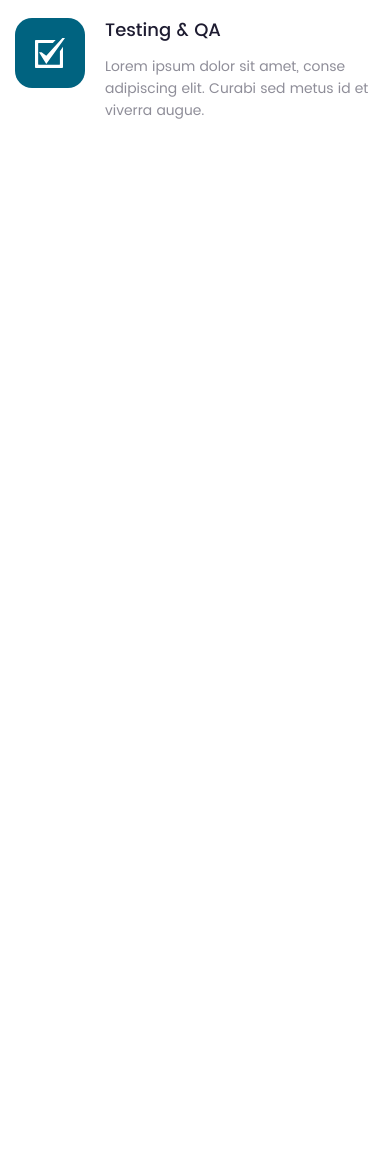
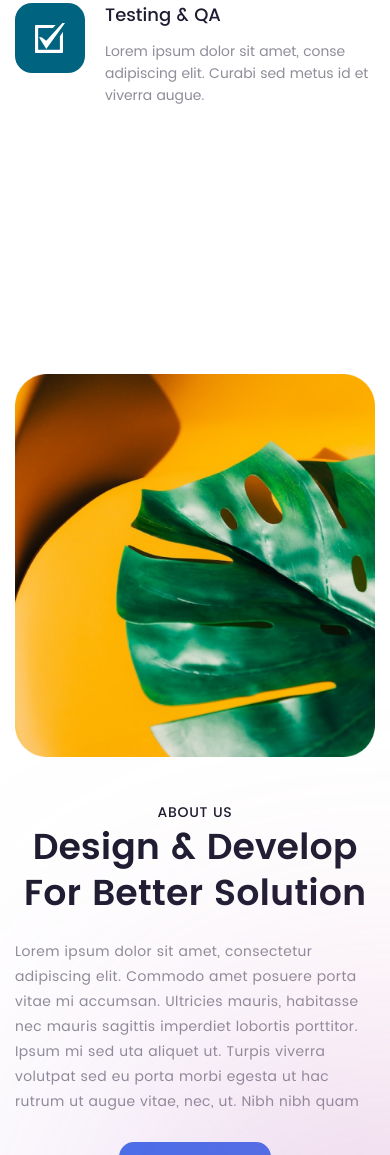
Before and after one commit to ptrv-dev/www-agency, a website: page src/index.html in a window 390 px wide. Shown: the part 845-2000 px from the top of the page. Before the commit the page ends 1114 px from the top, so only its background shows below. Drawn offline with nearby package versions, Linux system fonts and the light colour scheme; files that its build step writes are made by us from their sources; files whose address does not match are found by name.

Commit message:
Section About Us is done.

```diff
--- a/src/index.html
+++ b/src/index.html
@@ -1,25 +1,33 @@
 <!DOCTYPE html>
 <html lang="en">
 	<head>
-    <meta charset="UTF-8">
-    <meta http-equiv="X-UA-Compatible" content="IE=edge">
-    <meta name="viewport" content="width=device-width, initial-scale=1.0">
+		<meta charset="UTF-8" />
+		<meta http-equiv="X-UA-Compatible" content="IE=edge" />
+		<meta name="viewport" content="width=device-width, initial-scale=1.0" />
 		<title>Document</title>
-    <link rel="stylesheet" href="./css/libs/normalize.min.css">
-    <link rel="stylesheet" href="./css/main.min.css">
+		<link rel="stylesheet" href="./css/libs/normalize.min.css" />
+		<link rel="stylesheet" href="./css/main.min.css" />
 	</head>
 	<body>
 		<header class="header">
 			<div class="container header__container">
 				<a href="index.html" class="header__logo logo">
-                <img src="./img/logo.svg" alt="Logo">
+					<img src="./img/logo.svg" alt="Logo" />
 				</a>
 				<nav class="header__nav nav">
 					<ul class="nav__list">
-                    <li class="nav__item"><a href="#" class="nav__link nav__link_active">Home</a></li>
-                    <li class="nav__item"><a href="#" class="nav__link">About us</a></li>
-                    <li class="nav__item"><a href="#" class="nav__link">Portfolio</a></li>
-                    <li class="nav__item"><a href="#" class="nav__link">Testimony</a></li>
+						<li class="nav__item">
+							<a href="#" class="nav__link nav__link_active">Home</a>
+						</li>
+						<li class="nav__item">
+							<a href="#" class="nav__link">About us</a>
+						</li>
+						<li class="nav__item">
+							<a href="#" class="nav__link">Portfolio</a>
+						</li>
+						<li class="nav__item">
+							<a href="#" class="nav__link">Testimony</a>
+						</li>
 						<li class="nav__item"><a href="#" class="nav__link">News</a></li>
 						<li class="nav__item"><a href="#" class="nav__link">Contact</a></li>
 					</ul>
@@ -34,44 +42,80 @@
 			<div class="container main__container">
 				<div class="main__content">
 					<div class="main__col">
-                    <h4 class="section__suptitle main__suptitle">Creative work, creative mind</h4>
-                    <h1 class="section__title main__title">We Are Digital Creative Agency</h1>
-                    <p class="section__subtitle main__subtitle">Lorem ipsum dolor sit amet, consectetur adipiscing elit. Curabi sed metus id et viverra augue.</p>
+						<h4 class="section__suptitle main__suptitle">
+							Creative work, creative mind
+						</h4>
+						<h1 class="section__title main__title">
+							We Are Digital Creative Agency
+						</h1>
+						<p class="section__subtitle main__subtitle">
+							Lorem ipsum dolor sit amet, consectetur adipiscing elit. Curabi
+							sed metus id et viverra augue.
+						</p>
 						<button class="button main__button">Get in Touch</button>
 					</div>
 					<div class="main__col main__col_row">
-                    <div class="main__image"><img src="./img/main/main-1.png" alt="Main Image 1"></div>
-                    <div class="main__image"><img src="./img/main/main-2.png" alt="Main Image 2"></div>
+						<div class="main__image">
+							<img src="./img/main/main-1.png" alt="Main Image 1" />
+						</div>
+						<div class="main__image">
+							<img src="./img/main/main-2.png" alt="Main Image 2" />
+						</div>
 					</div>
 				</div>
 				<div class="main__cards cards-main">
 					<div class="cards-main__item cards-main-item">
 						<div class="cards-main-item__icon cards-main-item__icon_yellow">
-                        <img src="./img/main/cards/design-icon.svg" alt="">
+							<img src="./img/main/cards/design-icon.svg" alt="" />
 						</div>
 						<div class="cards-main-item__col">
 							<h4 class="cards-main-item__title">Design</h4>
-                        <p class="cards-main-item__text">Lorem ipsum dolor sit amet, conse adipiscing elit. Curabi sed metus  id et viverra augue.</p>
+							<p class="cards-main-item__text">
+								Lorem ipsum dolor sit amet, conse adipiscing elit. Curabi sed
+								metus id et viverra augue.
+							</p>
 						</div>
 					</div>
 					<div class="cards-main__item cards-main-item">
 						<div class="cards-main-item__icon cards-main-item__icon_coral">
-                        <img src="./img/main/cards/development-icon.svg" alt="">
+							<img src="./img/main/cards/development-icon.svg" alt="" />
 						</div>
 						<div class="cards-main-item__col">
 							<h4 class="cards-main-item__title">Development</h4>
-                        <p class="cards-main-item__text">Lorem ipsum dolor sit amet, conse adipiscing elit. Curabi sed metus  id et viverra augue.</p>
+							<p class="cards-main-item__text">
+								Lorem ipsum dolor sit amet, conse adipiscing elit. Curabi sed
+								metus id et viverra augue.
+							</p>
 						</div>
 					</div>
 					<div class="cards-main__item cards-main-item">
 						<div class="cards-main-item__icon cards-main-item__icon_blue">
-                        <img src="./img/main/cards/testing-icon.svg" alt="">
+							<img src="./img/main/cards/testing-icon.svg" alt="" />
 						</div>
 						<div class="cards-main-item__col">
 							<h4 class="cards-main-item__title">Testing & QA</h4>
-                        <p class="cards-main-item__text">Lorem ipsum dolor sit amet, conse adipiscing elit. Curabi sed metus  id et viverra augue.</p>
+							<p class="cards-main-item__text">
+								Lorem ipsum dolor sit amet, conse adipiscing elit. Curabi sed
+								metus id et viverra augue.
+							</p>
 						</div>
 					</div>
+				</div>
+			</div>
+		</section>
+        <section class="section about-us">
+            <div class="about-us__decor"></div>
+            <div class="container about-us__container">
+                <div class="about-us__image">
+                    <img src="./img/about-us/about-img.png" alt="About Us Image">
+                </div>
+                <div class="about-us__content">
+                    <div class="section__header about-us__header">
+                        <h4 class="section__suptitle about-us__suptitle">About us</h4>
+                        <h2 class="section__title about-us__title">Design & Develop For Better Solution</h2>
+                    </div>
+                    <div class="about-us__text">Lorem ipsum dolor sit amet, consectetur adipiscing elit. Commodo amet posuere porta vitae mi accumsan. Ultricies mauris, habitasse nec mauris sagittis imperdiet lobortis porttitor. Ipsum mi sed uta aliquet ut. Turpis viverra volutpat sed eu porta morbi egesta ut   hac rutrum ut augue vitae, nec, ut. Nibh nibh quam</div>
+                    <button class="button about-us__button">Learn More</button>
                 </div>
             </div>
         </section>
--- a/src/scss/app/_common.scss
+++ b/src/scss/app/_common.scss
@@ -80,3 +80,14 @@ p {
 		max-width: 768px;
 	}
 }
+
+@media (max-width: 425px) {
+	.section {
+		&__title {
+			font-size: 36px;
+		}
+		&__suptitle {
+			margin-bottom: 0;
+		}
+	}
+}
--- a/src/scss/main.scss
+++ b/src/scss/main.scss
@@ -6,4 +6,5 @@
 
 @import 'pages/header.scss';
 @import 'pages/main.scss';
+@import 'pages/about-us.scss';
 @import 'pages/footer.scss';
--- /dev/null
+++ b/src/scss/pages/_about-us.scss
@@ -0,0 +1,121 @@
+.about-us {
+	position: relative;
+	overflow: hidden;
+	// .about-us__decor
+
+	&__decor {
+		position: absolute;
+		width: 496px;
+		height: 496px;
+		border-radius: 50%;
+		right: 0;
+		bottom: 0;
+		transform: translate(50%, 50%);
+
+		/* Gradient */
+
+		background: linear-gradient(
+			49.08deg,
+			rgba(65, 88, 208, 0.4) 3.31%,
+			rgba(200, 80, 192, 0.4) 57.52%,
+			rgba(255, 204, 112, 0.4) 91.12%
+		);
+		filter: blur(150px);
+	}
+
+	// .about-us__container
+
+	&__container {
+		display: flex;
+		justify-content: flex-start;
+	}
+
+	// .about-us__header
+
+	&__header {
+		margin-bottom: 55px;
+	}
+
+	// .about-us__image
+
+	&__image {
+		flex: 0 0 45%;
+		margin-right: 100px;
+		img {
+			width: 100%;
+		}
+	}
+
+	// .about-us__content
+
+	&__content {
+		flex: 0 0 500px;
+	}
+
+	// .about-us__suptitle
+
+	&__suptitle {
+	}
+
+	// .about-us__title
+
+	&__title {
+	}
+
+	// .about-us__text
+
+	&__text {
+		line-height: calc(25 / 14);
+		letter-spacing: 0.03em;
+		color: rgba($dark, 0.5);
+		margin-bottom: 55px;
+	}
+
+	// .about-us__button
+
+	&__button {
+	}
+}
+@media (max-width: calc($container-width + 2 * $container-padding)) {
+	.about-us {
+		&__image {
+			margin-right: 25px;
+		}
+		&__content {
+			flex: auto;
+		}
+	}
+}
+@media (max-width: 768px) {
+	.about-us {
+		&__container {
+			flex-direction: column;
+		}
+		&__image {
+			flex: auto;
+			max-width: 384px;
+			align-self: center;
+			margin: 0 0 40px 0;
+		}
+		&__header {
+			text-align: center;
+		}
+	}
+}
+@media (max-width: 425px) {
+	.about-us {
+		&__image {
+			max-width: 100%;
+		}
+		&__header {
+			margin-bottom: 24px;
+		}
+		&__button {
+			display: block;
+			margin: 0 auto;
+		}
+		&__text {
+			margin-bottom: calc(55px / 2);
+		}
+	}
+}
```
Also changed, not shown: dist/css/main.css, dist/css/main.min.css, dist/img/about-us/about-img.png (added), dist/img/about-us/about-img.webp (added), dist/img/main/cards/design-icon.svg, dist/img/main/cards/development-icon.svg, dist/img/main/cards/testing-icon.svg, dist/index.html, src/img/about-us/about-img.png (added). Lines whose indentation alone changed are shown as unchanged.
